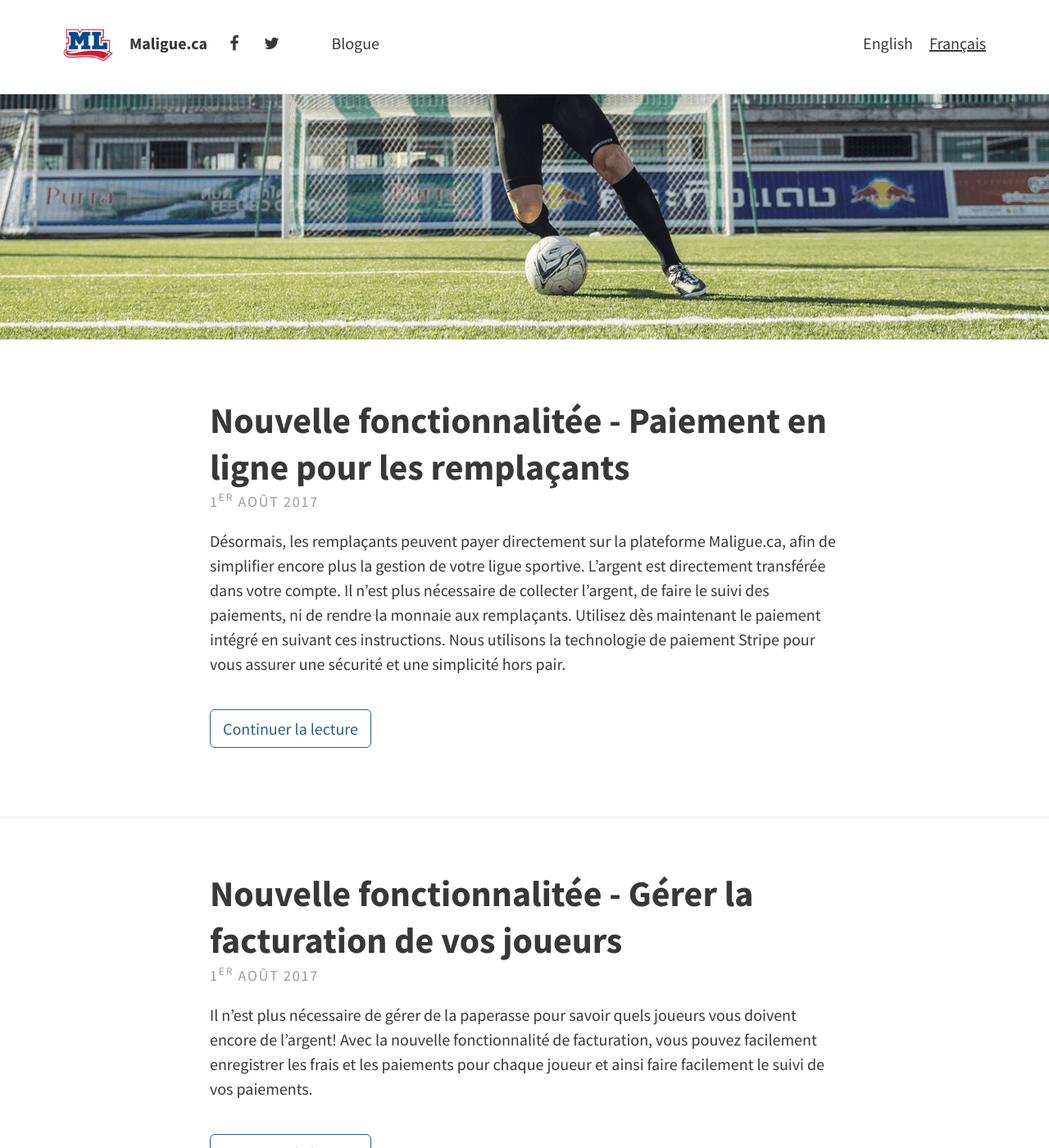
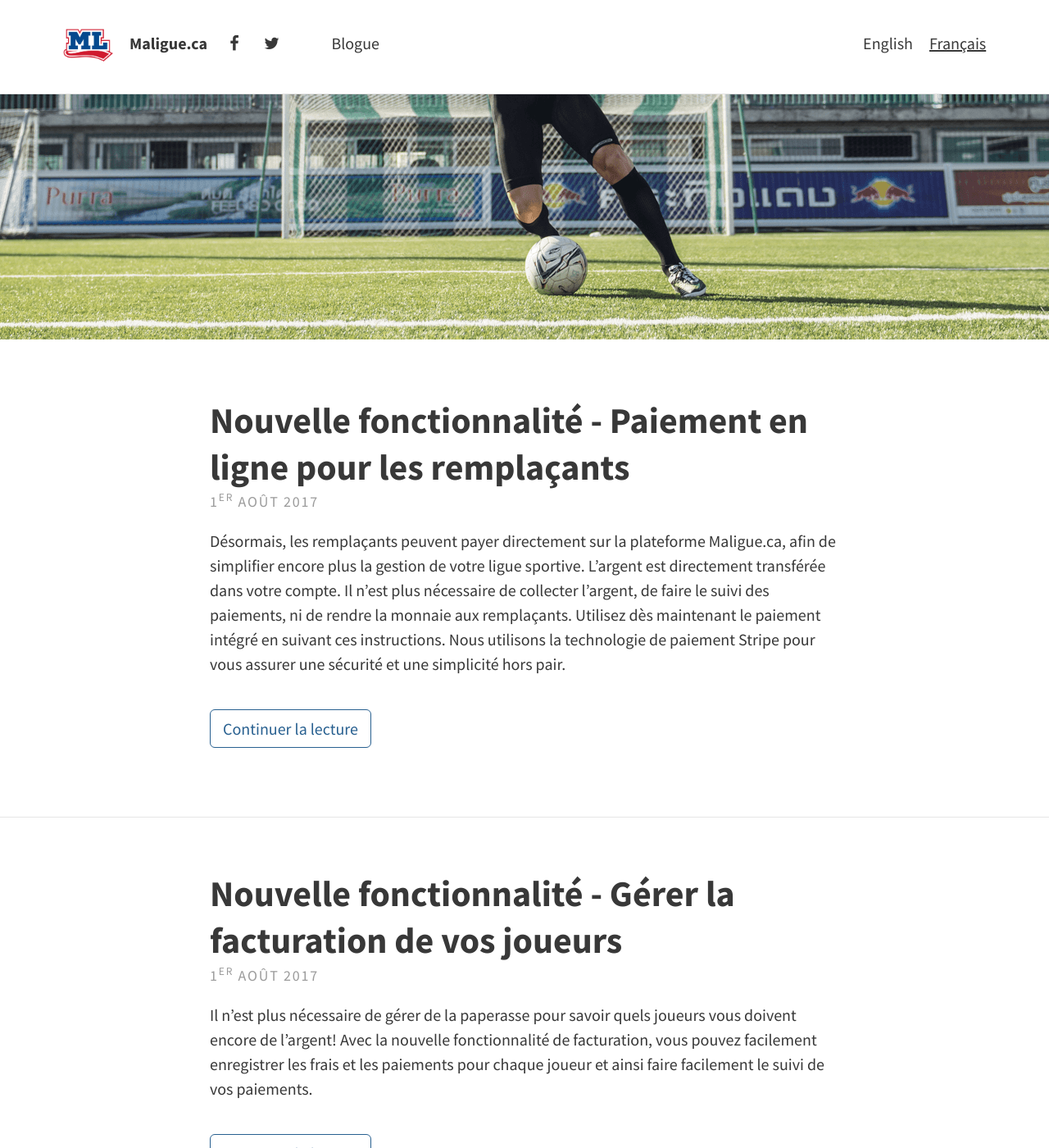
Before and after one commit to maligue/maligue.github.io, a Jekyll site: the page built from fr/index.html, in a window 1280 px wide and 1400 px high. Shown: the whole window at 82% size. Built offline with Jekyll 4.4.1, drawn with Linux system fonts in a browser that asks for light colours; nearby versions of some CDN libraries.

Commit message:
fixed typo

```diff
--- a/_posts/fr/2017-08-01-facturation.md
+++ b/_posts/fr/2017-08-01-facturation.md
@@ -1,5 +1,5 @@
 ---
-title: "Nouvelle fonctionnalitée - Gérer la facturation de vos joueurs"
+title: "Nouvelle fonctionnalité - Gérer la facturation de vos joueurs"
 lang: fr
 localization: billing
 ---
--- a/_posts/fr/2017-08-01-paiements-remplacant.md
+++ b/_posts/fr/2017-08-01-paiements-remplacant.md
@@ -1,5 +1,5 @@
 ---
-title: "Nouvelle fonctionnalitée - Paiement en ligne pour les remplaçants"
+title: "Nouvelle fonctionnalité - Paiement en ligne pour les remplaçants"
 lang: fr
 localization: substitute-payments
 ---
```
